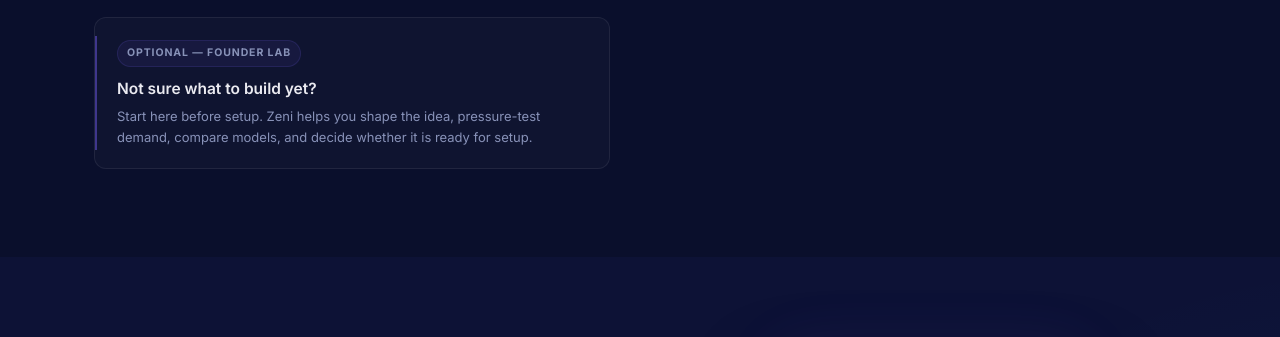
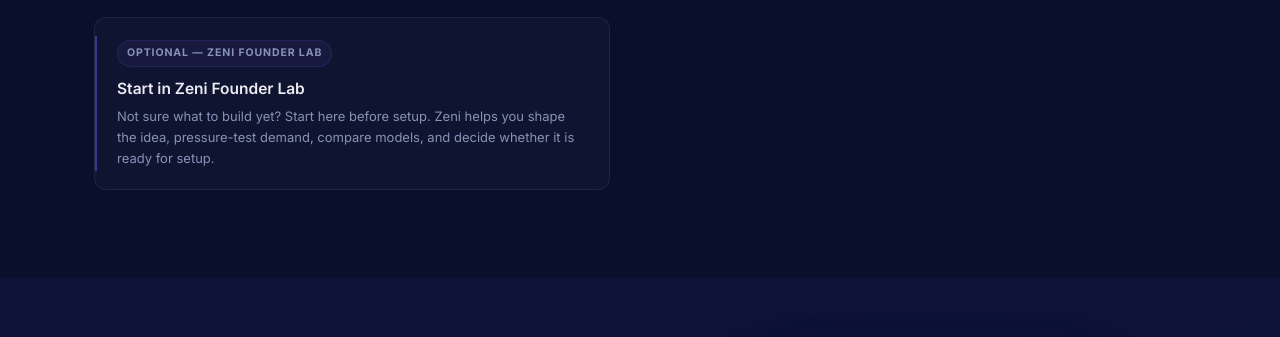
Before and after one commit to aneurin9/zeni-website, a plain HTML site: page index.html in a window 1280 px wide. Shown: the part 3666-4003 px from the top of the page. Drawn offline with Linux system fonts and the light colour scheme.

Commit message:
Update index.html

```diff
--- a/index.html
+++ b/index.html
@@ -428,10 +428,10 @@
             <p>Once setup is done, Zeni keeps your business running through WhatsApp. It tracks your money, reminds you of what matters, answers your questions, and tells you what to do next — every single day, automatically.</p>
             <div class="phase-tags"><span class="ptag">WhatsApp — no new app</span><span class="ptag">Daily briefings</span><span class="ptag">Always on</span></div>
           </div>
-          <div class="Zeni founder-lab">
-            <div class="founder-lab-badge">Optional — Founder Lab</div>
-            <h3>Not sure what to build yet?</h3>
-            <p>Start here before setup. Zeni helps you shape the idea, pressure-test demand, compare models, and decide whether it is ready for setup.</p>
+          <div class="founder-lab">
+            <div class="founder-lab-badge">Optional — Zeni Founder Lab</div>
+            <h3>Start in Zeni Founder Lab</h3>
+            <p>Not sure what to build yet? Start here before setup. Zeni helps you shape the idea, pressure-test demand, compare models, and decide whether it is ready for setup.</p>
           </div>
         </div>
       </div>
```
